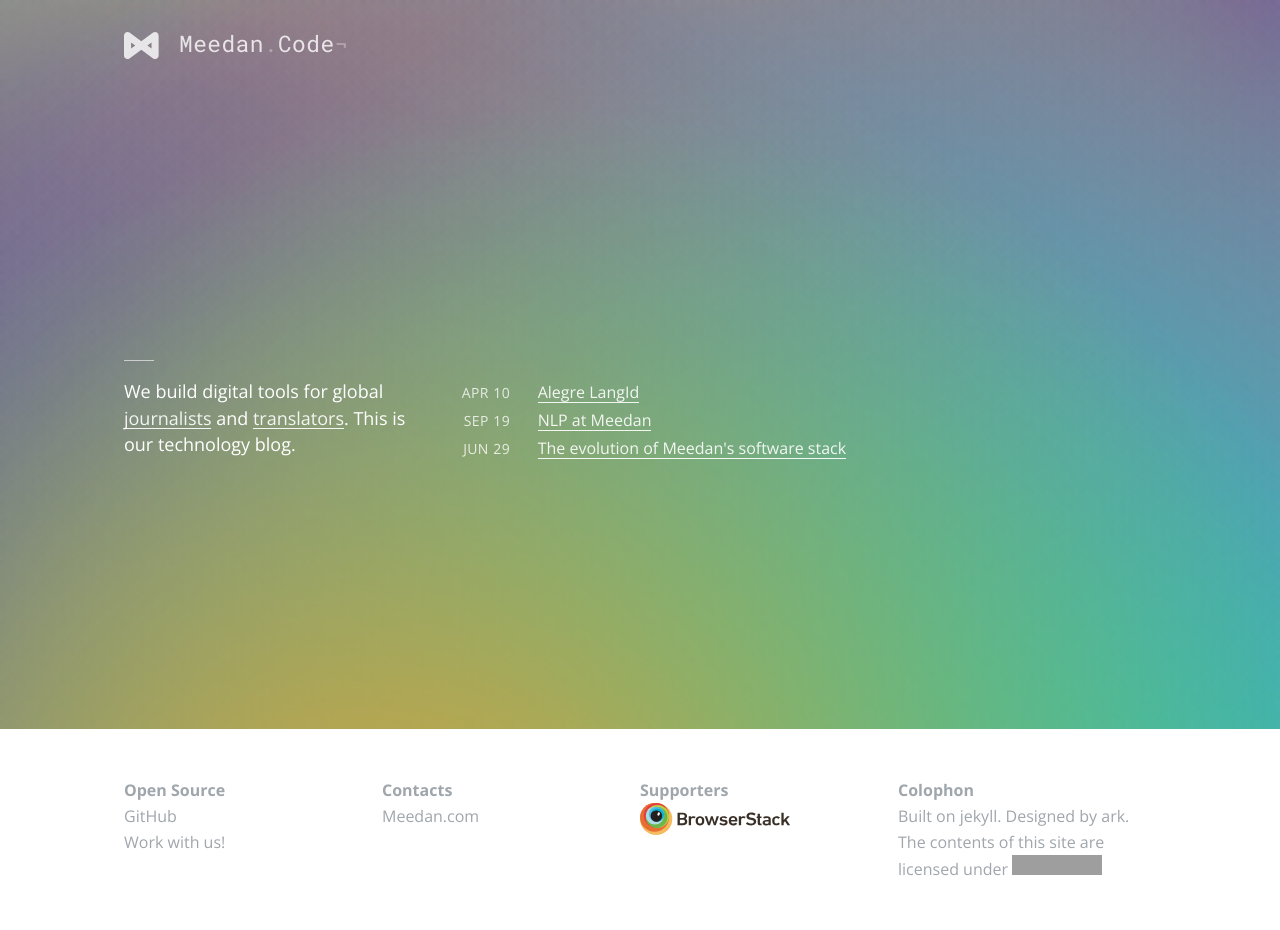
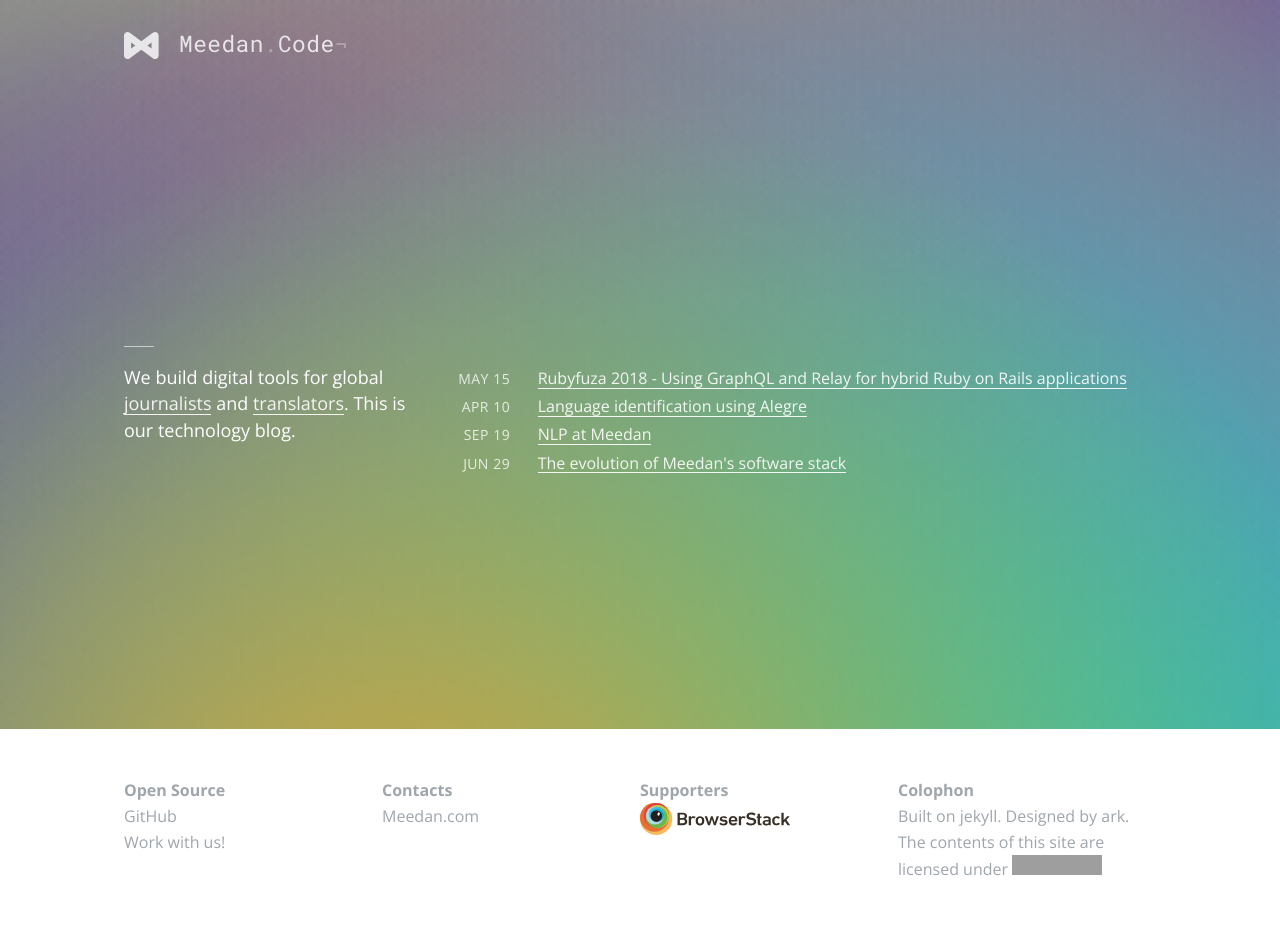
Before and after one commit to meedan/meedan.code, a Jekyll site: the page built from index.html, in a window 1280 px wide. Built offline with Jekyll 4.4.1, drawn with Linux system fonts in a browser that asks for light colours; nearby versions of some CDN libraries; a script that is not in the unit is left out; comment, search, counter and statistics services are not loaded; grey boxes are pictures that could not be loaded.

Commit message:
Rubyfuza 2018

```diff
--- a/_posts/2017-04-10-langid-article.md
+++ b/_posts/2017-04-10-langid-article.md
@@ -1,9 +1,9 @@
 ---
-title: Alegre LangId
+title: Language identification using Alegre
 layout: post
 author: clarissa
 ---
 
-The article [Automatic Bilingual Language Identification in Short, Noisy Texts](/files/meedan_langid.pdf) presents a language identification solution designed to deal with noisy and short texts. The identifier is implemented as part of Meedan linguistic server [Alegre](https://github.com/meedan/alegre) and it is named LangId.
+The article [Automatic Bilingual Language Identification in Short, Noisy Texts](/files/meedan_langid.pdf) presents a language identification solution designed to deal with noisy and short texts. The identifier is implemented as part of Meedan linguistic server [Alegre](https://github.com/meedan/alegre) and it is affectionately known as `langid`.
 
 It works identifying one language or pairs of languages. In case of pairs, one of the languages is assumed to be English.  The presented solution combines TF-IDF VSM similarity of character 3-grams with heuristics for single language identification and uses words 3-grams windows for bilingual identification.
--- /dev/null
+++ b/_posts/2018-05-15-rubyfuza-graphql-relay.md
@@ -0,0 +1,12 @@
+---
+title: Rubyfuza 2018 - Using GraphQL and Relay for hybrid Ruby on Rails applications
+layout: post
+author: caiosba
+---
+We're building our flagship product, [Check](https://meedan.com/en/check/), using a set of Rails backend
+services and a React frontend (multiple frontends actually, most of which are coded using React).
+We decided to use GraphQL as a data communication language, because it provides
+a closer mapping to our internal data model, compared to a REST API. Here's a talk that I gave at [Rubyfuza
+2018](http://www.rubyfuza.org/) in beautiful Cape Town, South Africa.
+
+{% oembed https://www.youtube.com/watch?v=DWOIeHUnJ44 %}
```
Also changed, not shown: Gemfile (+7 -1 lines), _data/people.yml (+4 -11 lines), Gemfile.lock, 2 other files.
